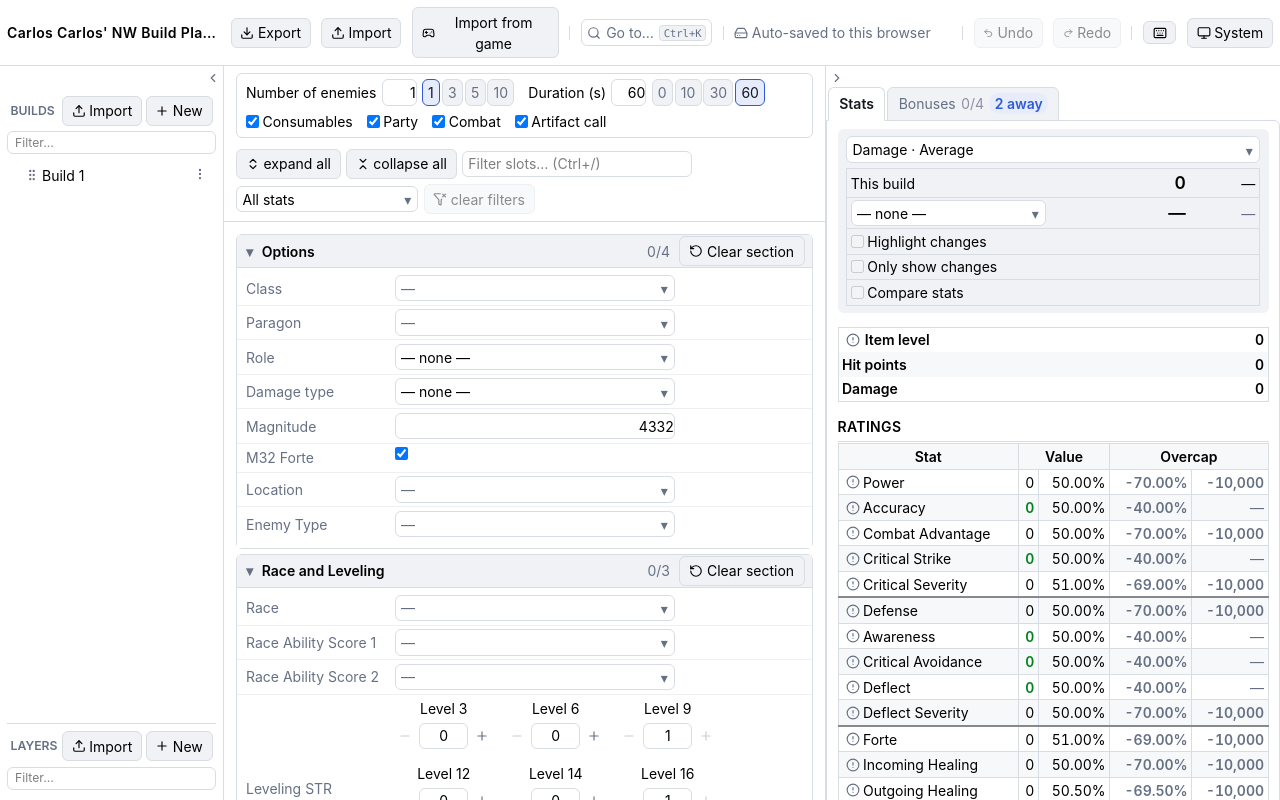
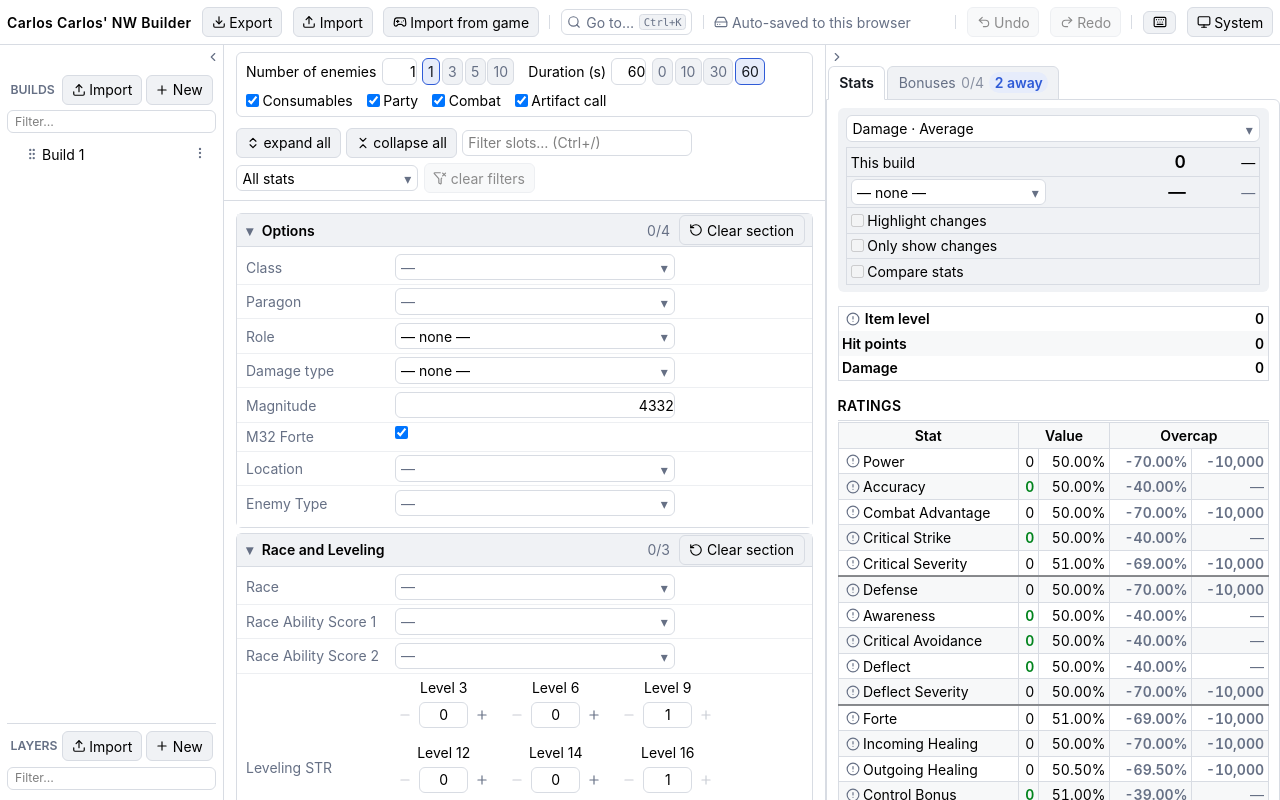
Before and after one commit to doublecarlos/carlos-carlos-nw-builder, a Vue app: page / in a window 1280 px wide. Built offline with nearby package versions, Linux system fonts and the light colour scheme.

Commit message:
Final name (maybe)

```diff
--- a/index.html
+++ b/index.html
@@ -3,7 +3,7 @@
   <head>
     <meta charset="utf-8" />
     <meta name="viewport" content="width=device-width, initial-scale=1" />
-    <title>Carlos Carlos' NW Build Planner</title>
+    <title>Carlos Carlos' NW Builder</title>
 
     <!-- All generated from public/icon-512.png by `npm run icons`. The .ico is listed first
          so it also answers the browser's own unprompted /favicon.ico request. -->
--- a/package.json
+++ b/package.json
@@ -1,7 +1,7 @@
 {
   "name": "neverwinter-web-builder",
   "version": "1.0.0",
-  "description": "Carlos Carlos' NW Build Planner",
+  "description": "Carlos Carlos' NW Builder",
   "private": true,
   "type": "module",
   "scripts": {
--- a/src/components/AppHeader.vue
+++ b/src/components/AppHeader.vue
@@ -78,7 +78,7 @@ async function onImportFile(event: Event) {
          a narrow window scrolls sideways -- and of everything up here, the title is what a
          narrow window can most afford to lose the tail of. -->
     <h1 class="min-w-0 truncate text-base font-semibold tracking-wide">
-      Carlos Carlos' NW Build Planner
+      Carlos Carlos' NW Builder
     </h1>
 
     <BaseButton data-testid="header-export-bundle" @click="triggerExportBundle"
```
Also changed, not shown: 1 other file (tests, documents, lock files or other folders).
